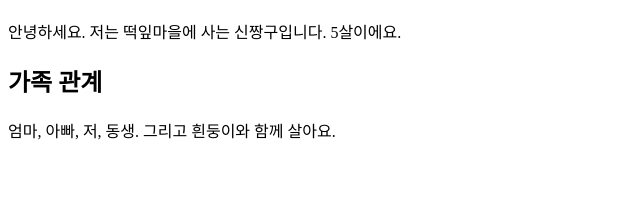
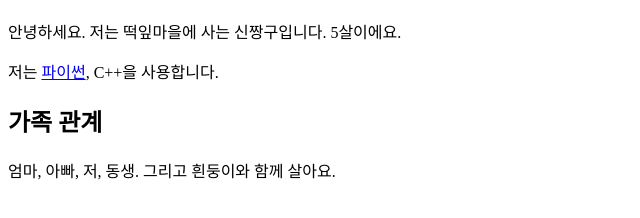
Before and after one commit to miyuwol/dev-intro, a plain HTML site: page index.html in a window 1280 px wide. Shown: the part 70-288 px from the top of the page, without its empty margins (0-640 px from the left). Drawn offline with Linux system fonts and the light colour scheme.

Commit message:
사용 언어 추가

```diff
--- a/index.html
+++ b/index.html
@@ -6,6 +6,7 @@
 <body>
 <h1>신짱구</h1>
 <p>안녕하세요. 저는 떡잎마을에 사는 신짱구입니다. 5살이에요.</p>
+<p>저는 <a href="./python.html">파이썬</a>, C++을 사용합니다.</p>
 <h2>가족 관계</h2>
 <p>엄마, 아빠, 저, 동생. 그리고 흰둥이와 함께 살아요.</p>
 </body>
```
